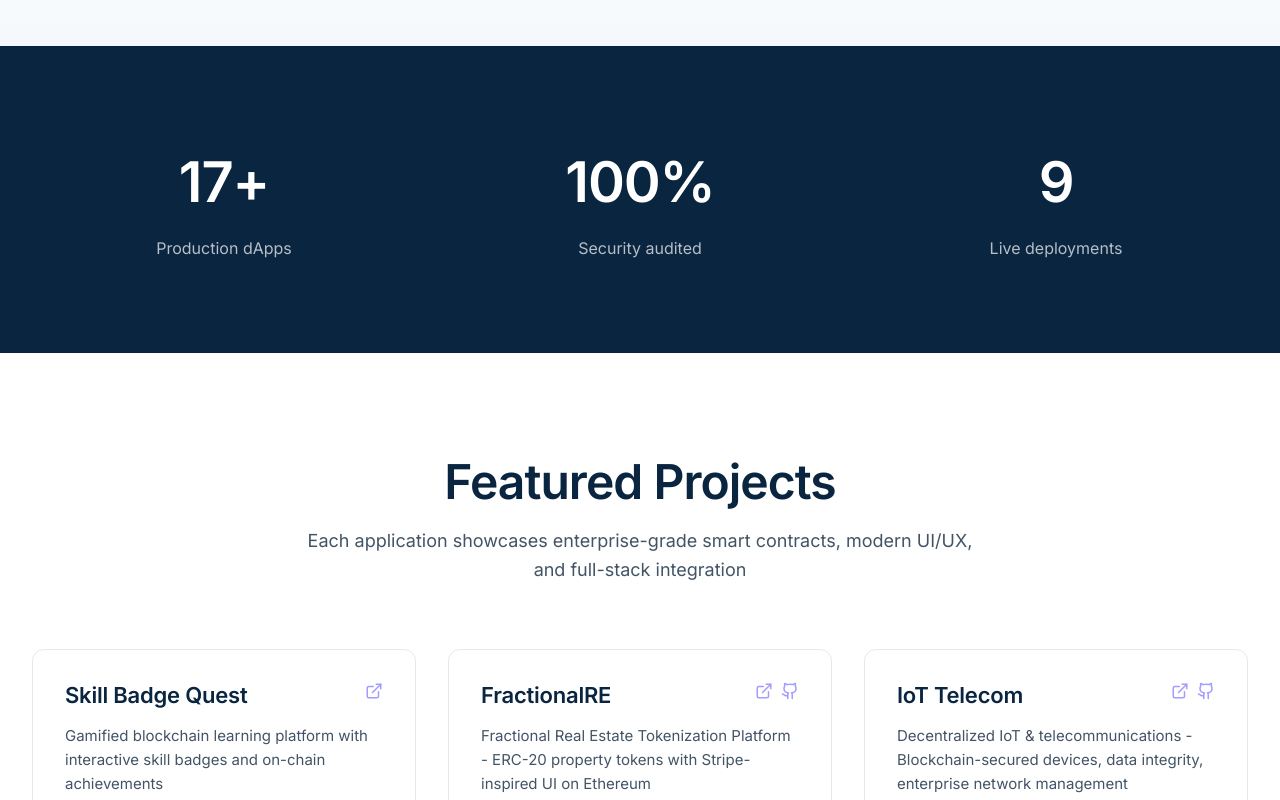
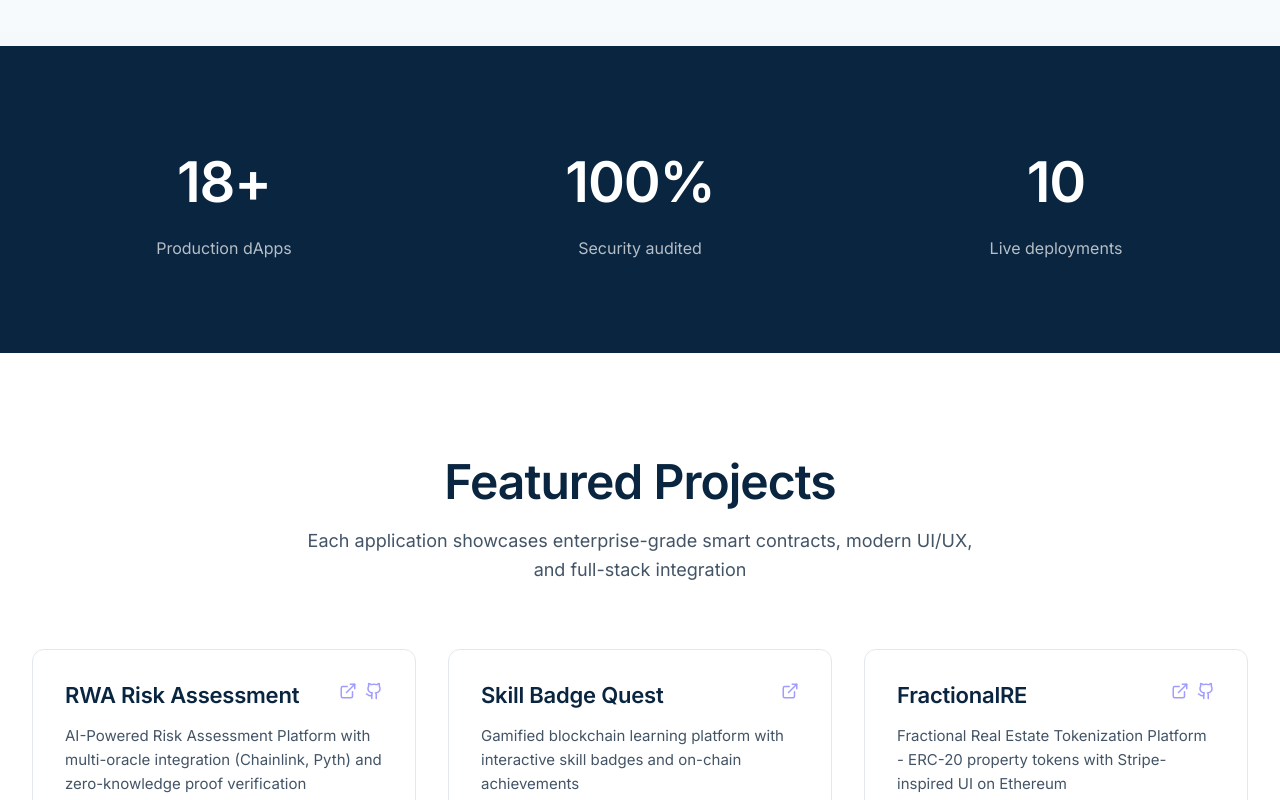
Before and after one commit to NinjjjaJoe/portfolio-dashboard, a Next.js app: page / in a window 1280 px wide. Shown: the part 580-1380 px from the top of the page. Built offline with nearby package versions, Linux system fonts and the light colour scheme.

Commit message:
Add RWA Risk Assessment Platform

```diff
--- a/app/page.tsx
+++ b/app/page.tsx
@@ -13,6 +13,14 @@ interface Project {
 }
 
 const projects: Project[] = [
+  {
+    id: 'rwa-risk-assessment',
+    title: 'RWA Risk Assessment',
+    description: 'AI-Powered Risk Assessment Platform with multi-oracle integration (Chainlink, Pyth) and zero-knowledge proof verification',
+    url: 'https://rwa-risk-assessment.vercel.app',
+    githubUrl: 'https://github.com/NinjjjaJoe/rwa-risk-assessment',
+    tags: ['AI', 'RWA', 'Oracle', 'Risk Analysis', 'DeFi']
+  },
   {
     id: 'skill-badge-quest',
     title: 'Skill Badge Quest',
@@ -199,7 +207,7 @@ export default function Home() {
         <div className={styles.container}>
           <div className={styles.statsGrid}>
             <div className={styles.statCard}>
-              <div className={styles.statNumber}>17+</div>
+              <div className={styles.statNumber}>18+</div>
               <div className={styles.statLabel}>Production dApps</div>
             </div>
             <div className={styles.statCard}>
@@ -207,7 +215,7 @@ export default function Home() {
               <div className={styles.statLabel}>Security audited</div>
             </div>
             <div className={styles.statCard}>
-              <div className={styles.statNumber}>9</div>
+              <div className={styles.statNumber}>10</div>
               <div className={styles.statLabel}>Live deployments</div>
             </div>
           </div>
```
